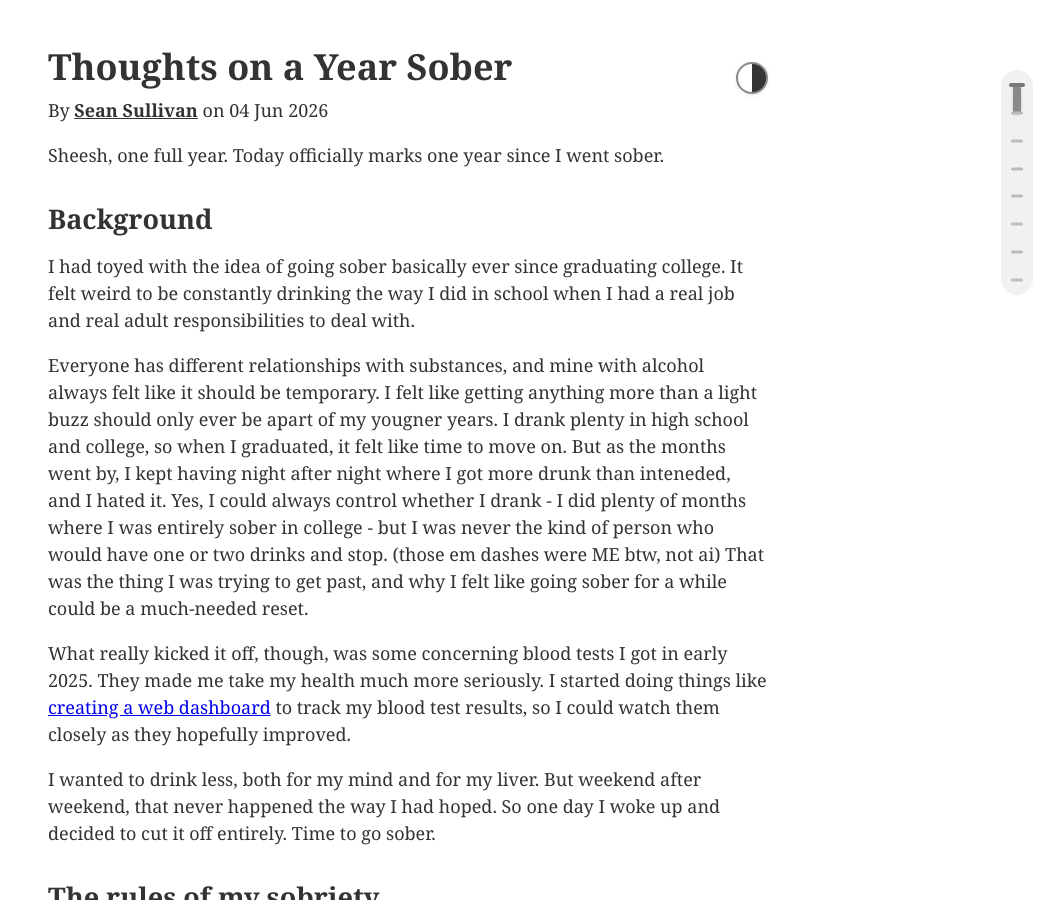
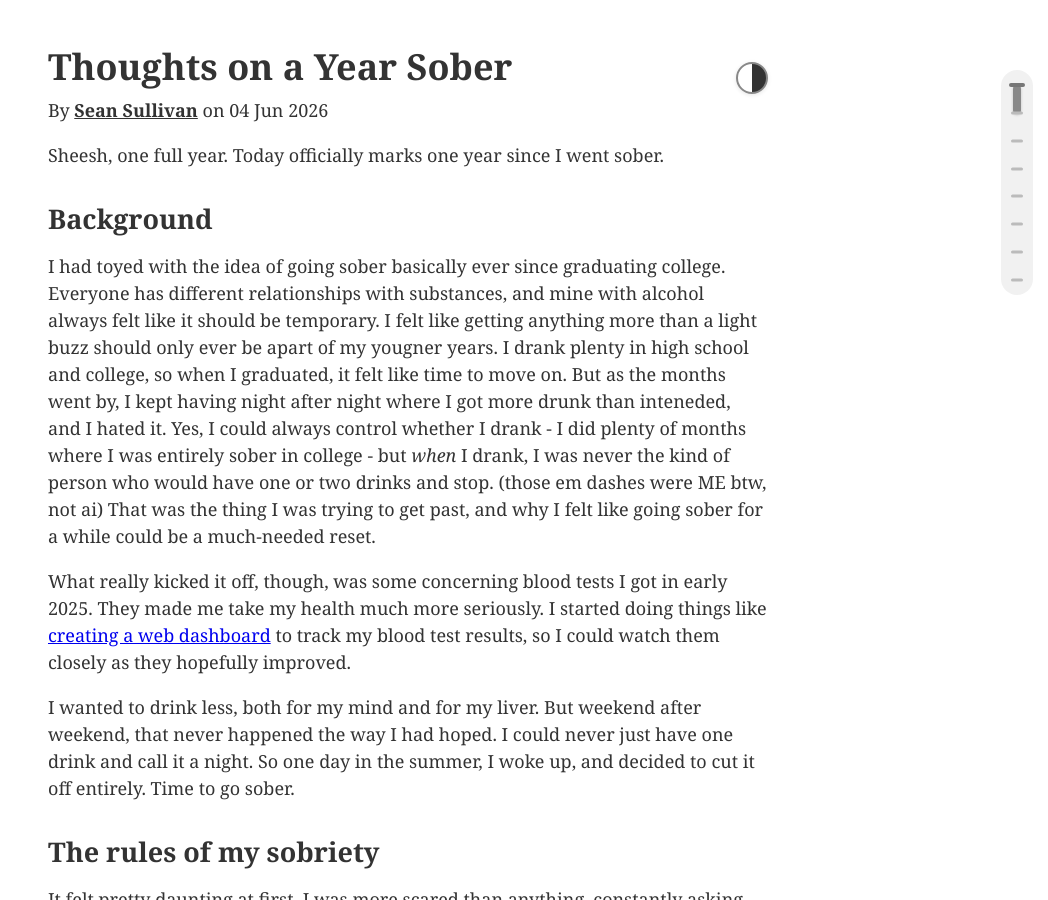
Before and after one commit to 0sps/sull1van.com, a Jekyll site: the page built from _posts/2026-06-04-thoughts-on-a-year-sober.md, in a window 1280 px wide and 900 px high. Shown: the whole window, without its empty margins (232-1280 px from the left). Built offline with Jekyll 4.4.1, drawn with Linux system fonts in a browser that asks for light colours.

Commit message:
Update 2026-06-04-thoughts-on-a-year-sober.md

```diff
--- a/_posts/2026-06-04-thoughts-on-a-year-sober.md
+++ b/_posts/2026-06-04-thoughts-on-a-year-sober.md
@@ -10,13 +10,11 @@ Today officially marks one year since I went sober.
 
 ## Background
 
-I had toyed with the idea of going sober basically ever since graduating college. It felt weird to be constantly drinking the way I did in school when I had a real job and real adult responsibilities to deal with.
-
-Everyone has different relationships with substances, and mine with alcohol always felt like it should be temporary. I felt like getting anything more than a light buzz should only ever be apart of my yougner years. I drank plenty in high school and college, so when I graduated, it felt like time to move on. But as the months went by, I kept having night after night where I got more drunk than inteneded, and I hated it. Yes, I could always control whether I drank -  I did plenty of months where I was entirely sober in college - but I was never the kind of person who would have one or two drinks and stop. (those em dashes were ME btw, not ai) That was the thing I was trying to get past, and why I felt like going sober for a while could be a much-needed reset.
+I had toyed with the idea of going sober basically ever since graduating college. Everyone has different relationships with substances, and mine with alcohol always felt like it should be temporary. I felt like getting anything more than a light buzz should only ever be apart of my yougner years. I drank plenty in high school and college, so when I graduated, it felt like time to move on. But as the months went by, I kept having night after night where I got more drunk than inteneded, and I hated it. Yes, I could always control whether I drank -  I did plenty of months where I was entirely sober in college - but *when* I drank, I was never the kind of person who would have one or two drinks and stop. (those em dashes were ME btw, not ai) That was the thing I was trying to get past, and why I felt like going sober for a while could be a much-needed reset.
 
 What really kicked it off, though, was some concerning blood tests I got in early 2025. They made me take my health much more seriously. I started doing things like [creating a web dashboard](https://sull1van.com/fixing-blood-test-results) to track my blood test results, so I could watch them closely as they hopefully improved.
 
-I wanted to drink less, both for my mind and for my liver. But weekend after weekend, that never happened the way I had hoped. So one day I woke up and decided to cut it off entirely. Time to go sober.
+I wanted to drink less, both for my mind and for my liver. But weekend after weekend, that never happened the way I had hoped. I could never just have one drink and call it a night. So one day in the summer, I woke up, and decided to cut it off entirely. Time to go sober.
 
 
 ## The rules of my sobriety
```
